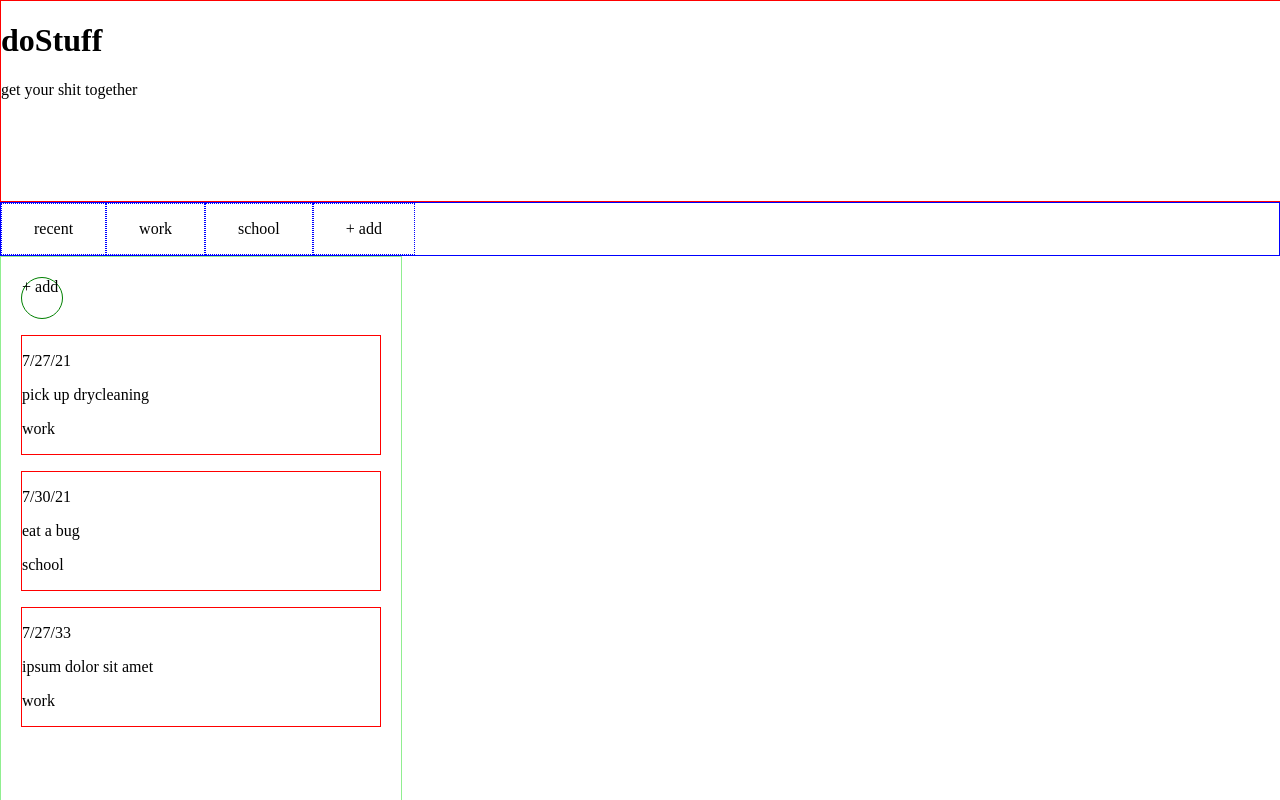
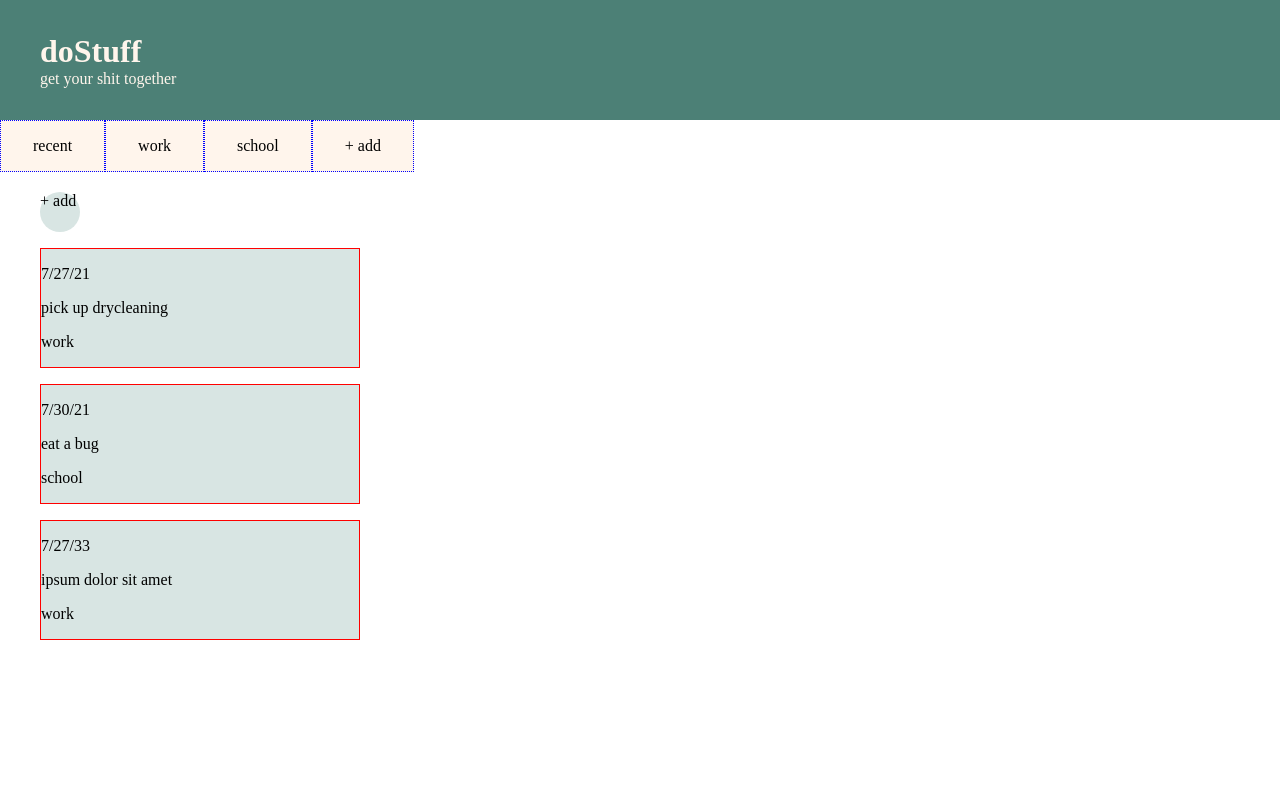
Before and after one commit to harrisonBarnett/to-do, a React (Create React App) app in the folder to-do/: page / in a window 1280 px wide. Shown: the top 800 px of the page. Built offline with nearby package versions, Linux system fonts and the light colour scheme.

Commit message:
Dumb styles

```diff
--- a/to-do/src/App.css
+++ b/to-do/src/App.css
@@ -1,60 +1,90 @@
+:root {
+    --primary-color-900: #4C8076;
+    --primary-color-100: #D8E5E3;
+    --accent-color-900: #EF8753;
+    --accent-color-100: #FFF5EC;
+  }
+
 body {
-    position: relative;
     height: 100%;
     width: 100%;
     margin: 0;
     padding: 0;
 }
 #root {
-    position: absolute;
-    top: 0;
-    right: 0;
-    bottom: 0;
-    left: 0;
+    position: relative;
+    height: 100%;
+    width: 100%;
 }
 /* HEADER STYLES================================== */
 .header {
-    height: 200px;
+    position: absolute;
+    top: 0;
+    left: 0;
+    margin: 0;
+    padding: 0;
+    height: 120px;
     width: 100%;
-    border: 1px solid red;
+    background: var(--primary-color-900);
+    /* border: 1px solid red; */
+}
+.title-container {
+    position: absolute;
+    top: 50%;
+    left: 40px;
+    transform: translateY(-50%);
+}
+.header h1,
+.header p {
+    margin: 0;
+    padding: 0;
+    color: var(--accent-color-100);
 }
 /* =============================================== */
 /* GROUP BAR STYLES ============================== */
 .group-bar {
-    border: 1px solid blue;
+    position: relative;
+    top: 120px;
+    /* border: 1px solid blue; */
 }
 .group-bar ul {
     margin: 0;
     padding: 0;
     list-style: none;
     display: flex;
+
 }
 .group-bar li {
     padding: 1em 2em;
     border: 1px dotted blue;
+    background: var(--accent-color-100);
+
 }
 /* =============================================== */
 /* SIDEBAR STYLES ================================ */
 .task-sidebar {
+    position: relative;
+    top: 120px;
     width: 400px;
     height: 100vh;
 
-    border: 1px solid lightgreen;
+    /* border: 1px solid lightgreen; */
 }
 .task-sidebar ul {
-    margin: 20px;
+    margin: 20px 40px;
     padding: 0;
     list-style: none;
 }
 .add-task-button {
     height: 40px;
     width: 40px;
+    margin: 0;
     border-radius: 50%;
-    border: 1px solid green;
+    background: var(--primary-color-100);
 }
 .sidebar-item {
     margin: 1em 0;
-
+    background: var(--primary-color-100);
     border: 1px solid red;
 }
 /* =============================================== */
--- a/to-do/src/Header.js
+++ b/to-do/src/Header.js
@@ -7,8 +7,10 @@ class Header extends React.Component {
             <div
             className="header"
             id="header">
-                <h1 className="title" id="title">doStuff</h1>
-                <p className="subtitle" id="subtitle">get your shit together</p>
+                <div className="title-container">
+                    <h1 className="title" id="title">doStuff</h1>
+                    <p className="subtitle" id="subtitle">get your shit together</p>
+                </div>
             </div>
         )
     }
```
